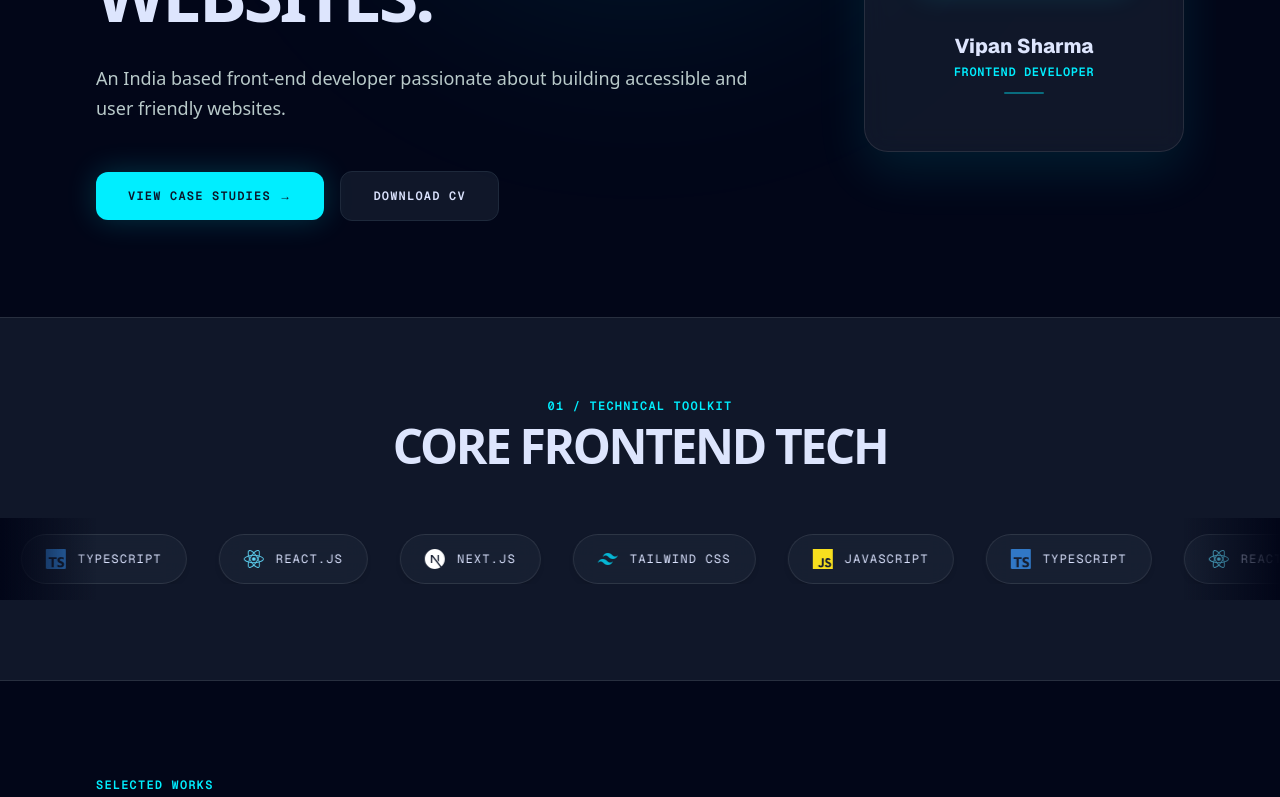
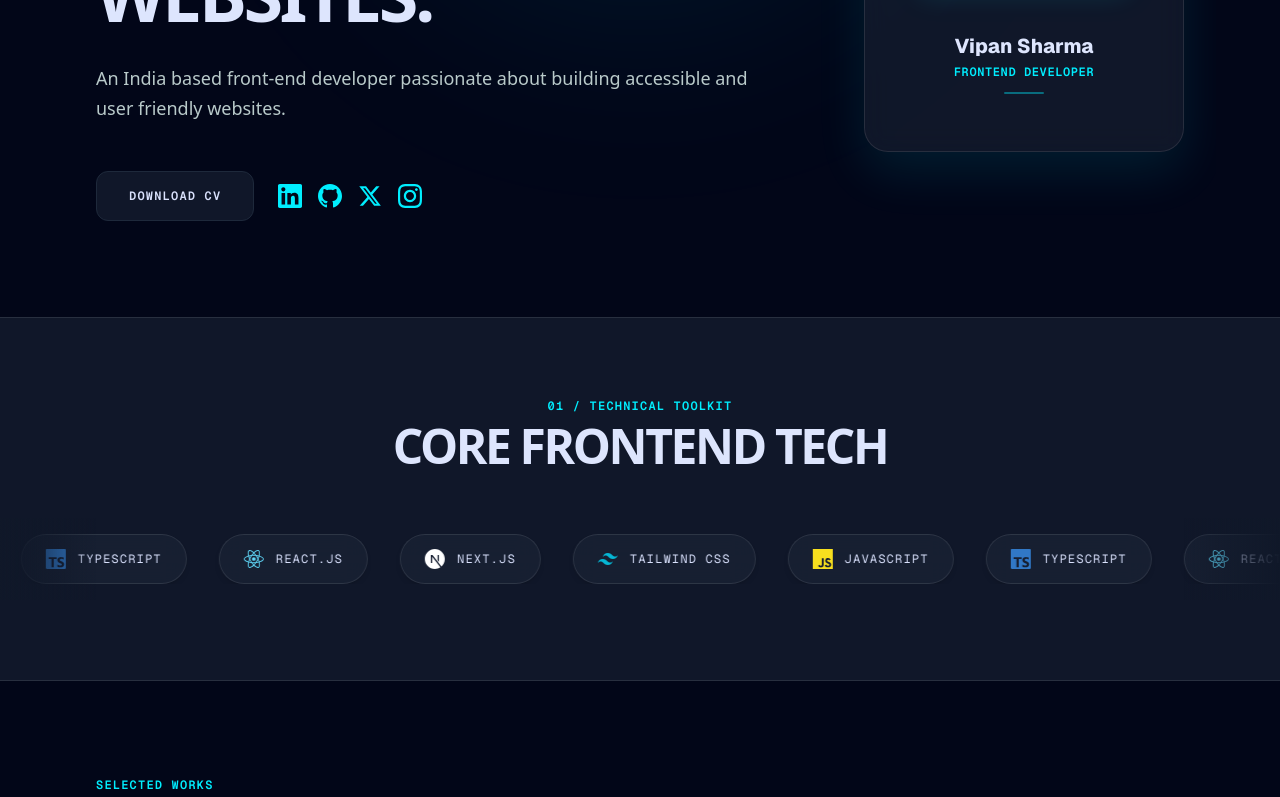
Before and after one commit to vipinshrma/personal-portfolio, a Next.js app: page / in a window 1280 px wide. Shown: the part 454-1251 px from the top of the page. Built offline with nearby package versions, Linux system fonts and the light colour scheme; grey boxes are pictures that could not be loaded.

Commit message:
feat: enhance UI components with gradient overlays, social integration in Hero, and optimized navigation transitions

```diff
--- a/src/components/Hero.tsx
+++ b/src/components/Hero.tsx
@@ -1,8 +1,8 @@
 'use client';
 import { useState } from 'react';
 import Image from 'next/image';
-import Link from 'next/link';
 import { motion } from 'framer-motion';
+import SocialLinks from './SocialLinks';
 
 export default function Hero() {
   const [rotateX, setRotateX] = useState(0);
@@ -66,14 +66,8 @@ export default function Hero() {
             initial={{ opacity: 0, y: 15 }}
             animate={{ opacity: 1, y: 0 }}
             transition={{ delay: 0.5, duration: 0.5 }}
-            className="flex flex-col sm:flex-row items-stretch sm:items-center gap-4 w-full sm:w-auto"
+            className="flex flex-col sm:flex-row items-stretch sm:items-center gap-6 w-full sm:w-auto"
           >
-            <Link
-              href="/work"
-              className="bg-primary text-primary-foreground font-semibold px-8 py-4 rounded-xl font-mono text-xs uppercase tracking-widest text-center shadow-[0_0_30px_rgba(0,240,255,0.2)] hover:shadow-[0_0_40px_rgba(0,240,255,0.45)] active:translate-y-0.5 hover:scale-[1.02] transition-all duration-300"
-            >
-              VIEW CASE STUDIES &rarr;
-            </Link>
             <a
               href="/resume_vipan_sharma.pdf"
               download="Vipan_Sharma_Resume.pdf"
@@ -81,6 +75,9 @@ export default function Hero() {
             >
               DOWNLOAD CV
             </a>
+            <div className="flex justify-center sm:justify-start">
+              <SocialLinks />
+            </div>
           </motion.div>
         </div>
 
--- a/src/components/Navigation.tsx
+++ b/src/components/Navigation.tsx
@@ -44,9 +44,10 @@ export default function Navigation() {
                 >
                   {isActive && (
                     <motion.span
-                      layoutId="active-nav-pill"
+                      initial={{ opacity: 0, scale: 0.92 }}
+                      animate={{ opacity: 1, scale: 1 }}
                       className="absolute inset-0 bg-primary rounded-full -z-10 shadow-[0_0_20px_rgba(0,240,255,0.3)]"
-                      transition={{ type: 'spring', stiffness: 380, damping: 30 }}
+                      transition={{ duration: 0.2, ease: 'easeOut' }}
                     />
                   )}
                   {link.name}
--- a/src/components/TechCategories.tsx
+++ b/src/components/TechCategories.tsx
@@ -72,6 +72,11 @@ export default function TechCategories() {
             </div>
 
             {/* Shadcn Marquee */}
+            <div className="relative">
+              {/* Left & Right gradient blurs for infinite scroll look */}
+              <div className="absolute inset-y-0 left-0 w-16 bg-gradient-to-r from-background to-transparent z-10 pointer-events-none" />
+              <div className="absolute inset-y-0 right-0 w-16 bg-gradient-to-l from-background to-transparent z-10 pointer-events-none" />
+
               <Marquee>
                 <MarqueeContent speed={40} pauseOnHover>
                   {category.technologies.map((tech, techIndex) => {
@@ -102,6 +107,7 @@ export default function TechCategories() {
                 </MarqueeContent>
               </Marquee>
             </div>
+          </div>
         ))}
       </div>
     </section>
--- a/src/components/TechMarquee.tsx
+++ b/src/components/TechMarquee.tsx
@@ -25,8 +25,8 @@ export default function TechMarquee() {
 
       <div className="relative py-4">
         {/* Left & Right gradient blurs for infinite scroll look */}
-        <div className="absolute inset-y-0 left-0 w-24 bg-gradient-to-r from-background to-transparent z-10 pointer-events-none" />
-        <div className="absolute inset-y-0 right-0 w-24 bg-gradient-to-l from-background to-transparent z-10 pointer-events-none" />
+        <div className="absolute inset-y-0 left-0 w-24 bg-gradient-to-r from-[#101829] to-transparent z-10 pointer-events-none" />
+        <div className="absolute inset-y-0 right-0 w-24 bg-gradient-to-l from-[#101829] to-transparent z-10 pointer-events-none" />
 
         <Marquee>
           <MarqueeContent speed={30} pauseOnHover>
```
Lines whose indentation alone changed are shown as unchanged.
